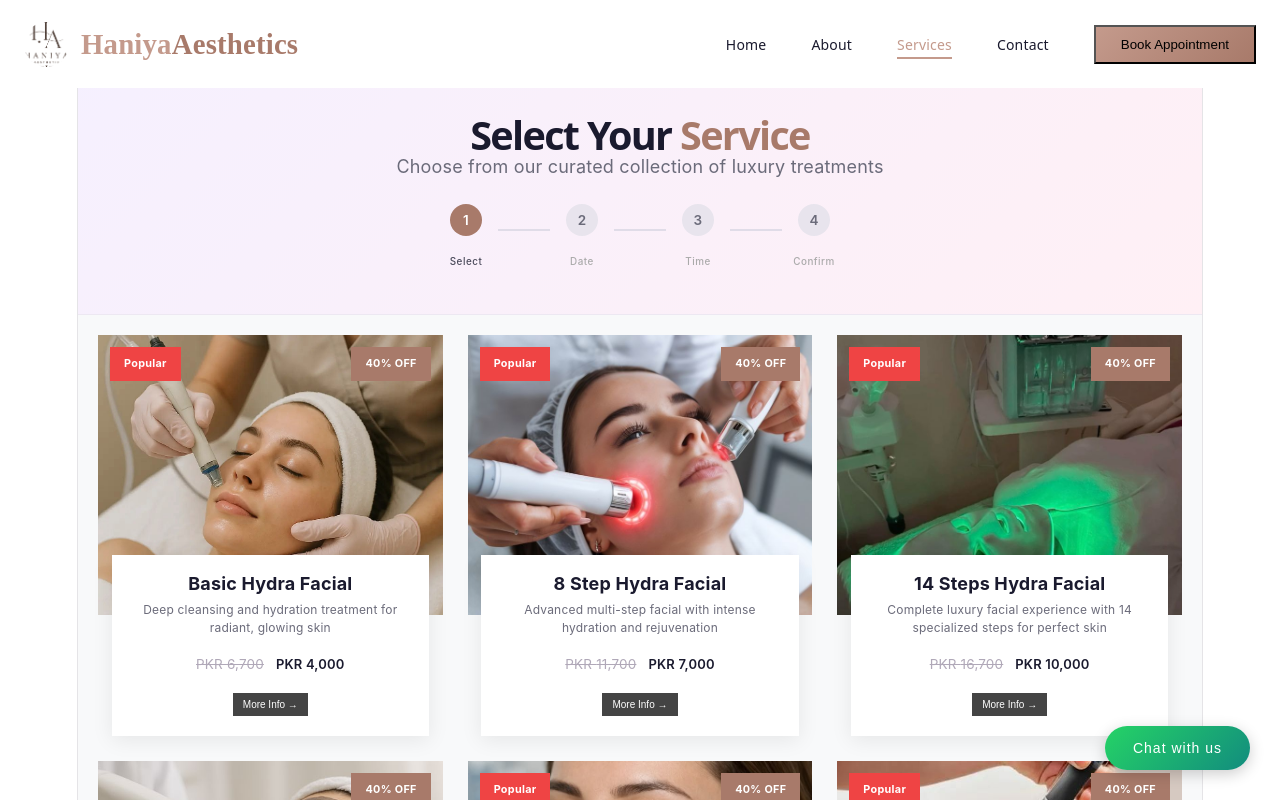
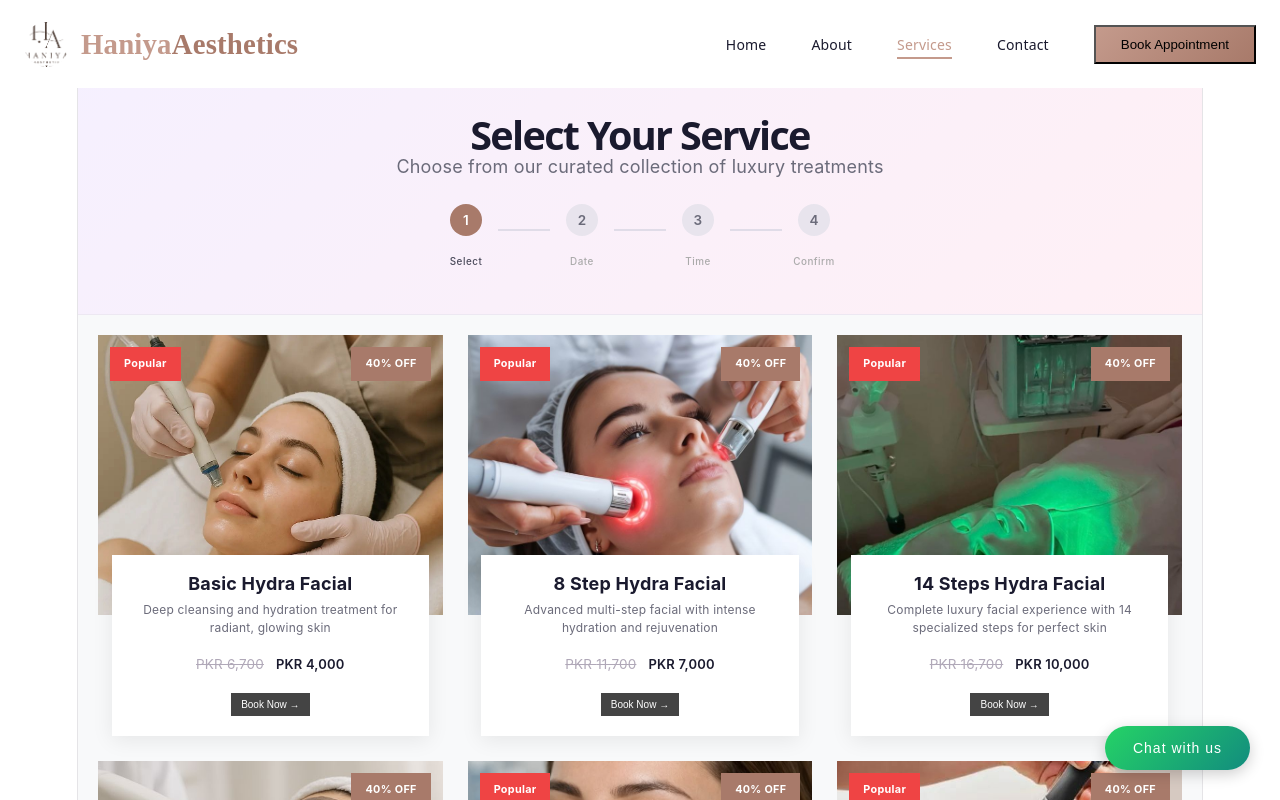
Before and after one commit to Anesa5/haniya-aesthetics, a React (Vite) app: page /services in a window 1280 px wide. Shown: the top 800 px of the page. Built offline with nearby package versions, Linux system fonts and the light colour scheme.

Commit message:
changes made in services page

```diff
--- a/src/pages/Services.css
+++ b/src/pages/Services.css
@@ -704,11 +704,6 @@
 
 
 
-
-
-
-
-
 /* Make sure the hero section doesn't take too much space */
 .booking-hero {
     min-height: 200px;
--- a/src/pages/Services.jsx
+++ b/src/pages/Services.jsx
@@ -259,7 +259,7 @@ function Services() {
     };
 
     const handleProceed = () => {
-        const message = `Hi! I want to book an appointment at Haniya Aesthetics.
+        const message = `Hello! I would like to book an appointment for:
         Service: ${selectedService.name}
         Original Price: PKR ${selectedService.price.toLocaleString()}
         Discounted Price: PKR ${selectedService.discountedPrice.toLocaleString()}
@@ -322,7 +322,7 @@ function Services() {
         <div className="services-booking-page">
             <div className="booking-hero">
                 <div className="booking-hero-content">
-                    <h1>Select Your <span className="gradient-text-services">Service</span></h1>
+                    <h1>Select Your <span className="gradient-text-service">Service</span></h1>
                     <p>Choose from our curated collection of luxury treatments</p>
                     <div className="hero-steps">
                         <div className={`step-indicator ${step >= 1 ? 'active' : ''}`}>
@@ -350,8 +350,6 @@ function Services() {
 
             {step === 1 && (
                 <div className="step-container">
-
-
                     <div className="services-grid">
                         {services.map((service) => (
                             <div
@@ -374,11 +372,11 @@ function Services() {
                                     <button
                                         className="card-more-btn"
                                         onClick={(e) => {
-                                            e.stopPropagation();
-                                            navigate('/services');
+                                            e.stopPropagation(); // Card ke click ko rokta hai
+                                            handleServiceSelect(service); // ← YAHAN CHANGE KIYA
                                         }}
                                     >
-                                        More Info →
+                                        Book Now →
                                     </button>
                                 </div>
                             </div>
```
